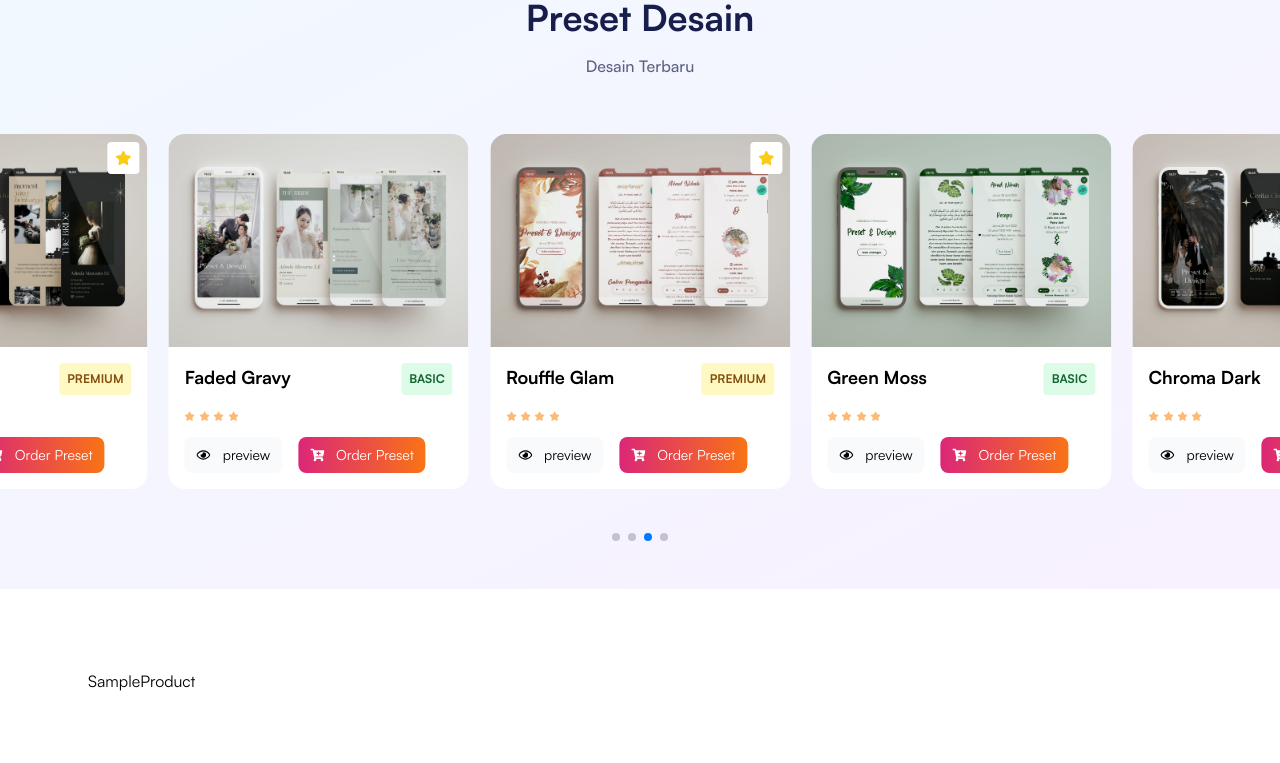
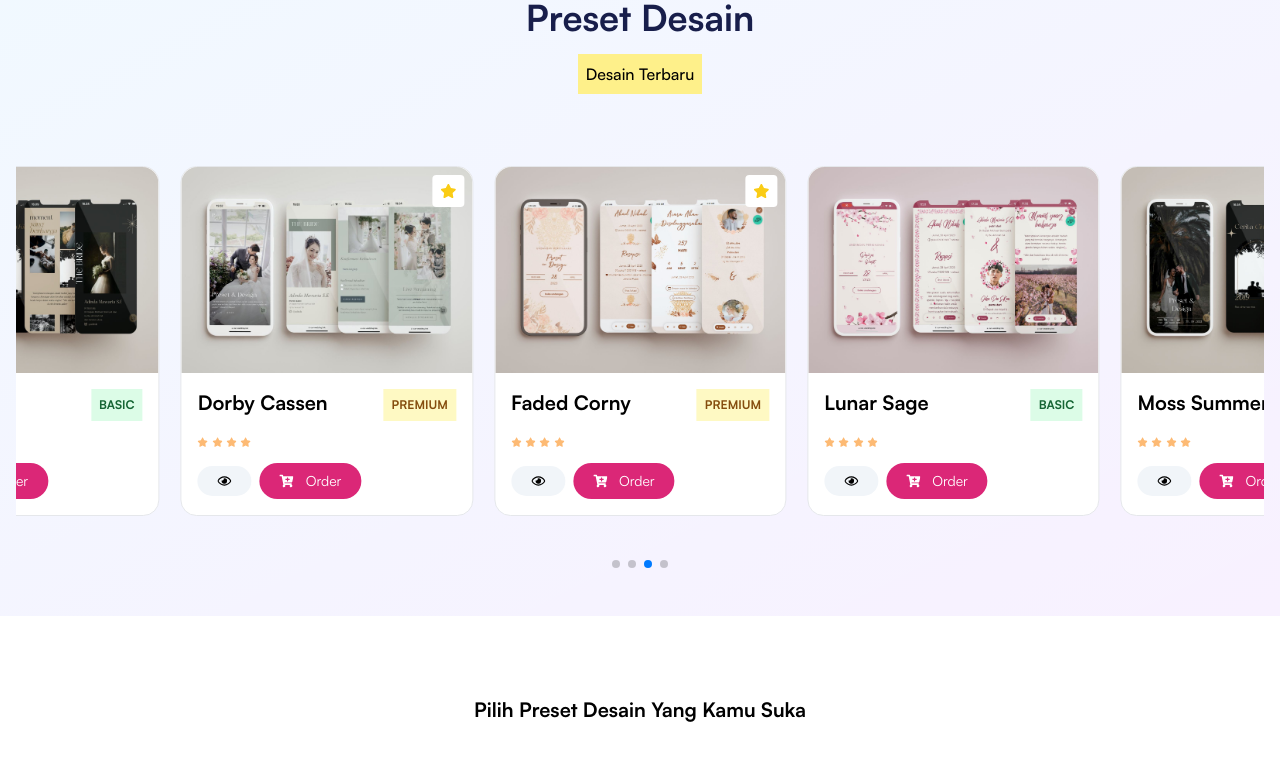
Before and after one commit to muffid/rabine-v2, a Next.js app: page / in a window 1280 px wide. Shown: the part 2800-3563 px from the top of the page. Before the commit the page ends 3493 px from the top, so only its background shows below. Built offline with nearby package versions, Linux system fonts and the light colour scheme.

Commit message:
fixing component

```diff
--- /dev/null
+++ b/components/globals/SingleProduct.js
@@ -0,0 +1,36 @@
+import React from 'react'
+import { FaCartPlus, FaRegEye, FaStar } from 'react-icons/fa'
+import Image from 'next/image'
+
+function SingleProduct(props) {
+  return (
+    <div className='flex flex-col items-center justify-start  p-2 mt-4'>
+        <div className='flex flex-col items-start  bg-white border rounded-2xl hover:shadow-xl hover:scale-105 transform transition '>
+            <Image
+                src={'/img/'+props.img}
+                width={400}
+                height={400}
+                className='rounded-t-2xl w-full '
+                style={{objectFit:`cover`}}
+                alt='undangan online rabine.id'
+            />
+            {props.cat === 'PREMIUM' ? (<div className='absolute bg-white flex items-center justify-center rounded top-2 right-2 p-2 text-yellow-400'>
+                            <FaStar/>
+                        </div>) : ''}
+            <div className='p-4 flex flex-row items-start justify-between w-full max-w-[300px] gap-x-2'>
+                <h1 className='bold text-sm md:text-lg lg:text-xl'>{props.name}</h1>
+                <h1 className={`text-xs bold  p-1 md:p-2 rounde ${props.cat === 'PREMIUM' ? 'bg-yellow-100 text-yellow-800' : 'bg-green-100 text-green-800'}` }>{props.cat}</h1>
+            </div>
+            <div className='flex flex-row gap-x-1 items-center text-orange-300 text-[0.65rem] px-4'>
+                <FaStar/><FaStar/><FaStar/><FaStar/>
+            </div>
+            <div className='p-4 flex  gap-y-3  flex-row items-center w-full max-w-[300px] gap-x-2'>
+                <button className='bg-slate-100 px-5 py-2 rounded-full base text-sm flex flex-row items-center gap-x-3 base'><FaRegEye/></button>
+                <button className='bg-pink-600 px-5 py-2 text-white rounded-full base text-sm flex flex-row items-center gap-x-3 base'><FaCartPlus/><span className='hidden md:inline'>Order</span></button>
+            </div>
+        </div>
+    </div>
+  )
+}
+
+export default SingleProduct
--- a/components/index/LatestProd.js
+++ b/components/index/LatestProd.js
@@ -21,7 +21,7 @@ function LatestProd() {
             setWindowSize(window.innerWidth)
             winRef.current = windowSize;
             if(winRef.current < 800){
-                setPerSlide(1)
+                setPerSlide(2)
             }else if(winRef.current >= 800 && winRef.current < 1023){
                 setPerSlide(2)
             }else{
@@ -42,7 +42,7 @@ function LatestProd() {
   return (
     <div className='flex flex-col items-center gap-y-4  mx-auto mt-20 mb-20 bg-gradient-to-br from-cyan-50/60 to bg-purple-100/60 py-8'>
     <h1 className={'font-bold  lg:text-4xl text-3xl text-center text-[#181E4B] '}>Preset Desain</h1>
-    <p className='text-center font-semibold text-[#5E6282]'>Desain Terbaru</p>
+    <p className='text-center font-semibold p-2 bg-yellow-200'>Desain Terbaru</p>
     <div className=' mt-8 w-full max-w-[1500px] ' >
        {/* jkkj */}
         <SliderTerbaru slide={perSlide} loop={true}/>
--- a/components/index/SampleProduct.js
+++ b/components/index/SampleProduct.js
@@ -1,8 +1,14 @@
 import React from 'react'
+import SingleProduct from '../globals/SingleProduct'
 
 function SampleProduct() {
   return (
-    <div>SampleProduct</div>
+    <div className='flex flex-col items-center gap-y-4'>
+        <h1 className='bold text-xl'>Pilih Preset Desain Yang Kamu Suka</h1>
+        <div className='grid grid-cols-2 md:grid-cols-3 lg:grid-cols-4 lg:gap-4'>
+            <SingleProduct img='prod2.jpg' cat='BASIC' name='Name Props'/>
+        </div>
+    </div>
   )
 }
 
--- a/components/index/SliderTerbaru.js
+++ b/components/index/SliderTerbaru.js
@@ -3,14 +3,14 @@ import { Swiper, SwiperSlide } from 'swiper/react';
 import { Autoplay,Pagination,Navigation } from 'swiper';
 import 'swiper/css';
 import "swiper/css/pagination";
-import Image from 'next/image'
-import { FaRegEye,FaStar,FaCartPlus } from "react-icons/fa";
+import SingleProduct from '../globals/SingleProduct';
+
 
 
 
 function SliderTerbaru(props) {
   return (
-    <div>
+    <div className='px-6 lg:px-4'>
          <Swiper
             loop={props.loop}
             slidesPerView={props.slide}
@@ -29,123 +29,16 @@ function SliderTerbaru(props) {
             className="mySwiper py-8 flex flex-col gap-y-8"
         >
           <SwiperSlide>
-                <div className='flex flex-col items-center justify-start p-2'>
-                    <div className='flex flex-col items-start  bg-white rounded-2xl hover:shadow-xl hover:scale-105 transform transition  relative'>
-                        <Image
-                            src='/img/prod1.jpg'
-                            width={400}
-                            height={400}
-                            className='rounded-t-2xl w-[300px]'
-                            style={{objectFit:`cover`}}
-                            alt='undangan online rabine.id'
-                        />
-                        <div className='absolute bg-white flex items-center justify-center rounded top-2 right-2 p-2 text-yellow-400'>
-                            <FaStar/>
-                        </div>
-                       <div className='p-4 flex flex-row items-start justify-between w-full max-w-[300px] gap-x-2'>
-                            <h1 className='bold text-lg'>Chroma Dark</h1>
-                            <h1 className='text-xs bold bg-yellow-100 p-2 rounded text-yellow-800 '>PREMIUM</h1>
-                       </div>
-
-                        <div className='flex flex-row gap-x-1 items-center text-orange-300 text-[0.65rem] px-4'>
-                            <FaStar/><FaStar/><FaStar/><FaStar/>
-                        </div>
-
-                       <div className='p-4 flex flex-row items-center w-full max-w-[300px] gap-x-4'>
-                           <button className='bg-slate-50 px-3 py-2 rounded-lg base text-sm flex flex-row items-center gap-x-3 base'><FaRegEye/> preview</button>
-                           <button className='bg-gradient-to-r from-pink-600 to-orange-500 px-3 py-2 text-white rounded-lg base text-sm flex flex-row items-center gap-x-3 base'><FaCartPlus/> Order Preset</button>
-                       </div>
-
-                    </div>
-                </div>
+            <SingleProduct name='Moss Summer' cat='BASIC' img='prod1.jpg'/>
           </SwiperSlide>
           <SwiperSlide>
-            <div className='flex flex-col items-center justify-start p-2'>
-                    <div className='flex flex-col items-start  bg-white rounded-2xl hover:shadow-xl hover:scale-105 transform transition '>
-                        <Image
-                            src='/img/prod2.jpg'
-                            width={400}
-                            height={400}
-                            className='rounded-t-2xl w-[300px]'
-                            style={{objectFit:`cover`}}
-                            alt='undangan online rabine.id'
-                        />
-                        <div className='p-4 flex flex-row items-start justify-between w-full max-w-[300px] gap-x-2'>
-                            <h1 className='bold text-lg'>Faded Gravy</h1>
-                            <h1 className='text-xs bold bg-green-100 p-2 rounded text-green-800 '>BASIC</h1>
-                        </div>
-
-                        <div className='flex flex-row gap-x-1 items-center text-orange-300 text-[0.65rem] px-4'>
-                            <FaStar/><FaStar/><FaStar/><FaStar/>
-                        </div>
-
-                       <div className='p-4 flex flex-row items-center w-full max-w-[300px] gap-x-4'>
-                           <button className='bg-slate-50 px-3 py-2 rounded-lg base text-sm flex flex-row items-center gap-x-3 base'><FaRegEye/> preview</button>
-                           <button className='bg-gradient-to-r from-pink-600 to-orange-500 px-3 py-2 text-white rounded-lg base text-sm flex flex-row items-center gap-x-3 base'><FaCartPlus/> Order Preset</button>
-                       </div>
-
-                    </div>
-                </div>
+            <SingleProduct name='Dorby Cassen' cat='PREMIUM' img='prod2.jpg'/>
           </SwiperSlide>
           <SwiperSlide>
-            <div className='flex flex-col items-center justify-start  p-2'>
-                    <div className='flex flex-col items-start  bg-white rounded-2xl hover:shadow-xl hover:scale-105 transform transition  relative'>
-                        <Image
-                            src='/img/prod8.jpg'
-                            width={400}
-                            height={400}
-                            className='rounded-t-2xl w-[300px] '
-                            style={{objectFit:`cover`}}
-                            alt='undangan online rabine.id'
-                        />
-                         <div className='absolute bg-white flex items-center justify-center rounded top-2 right-2 p-2 text-yellow-400'>
-                            <FaStar/>
-                        </div>
-                        <div className='p-4 flex flex-row items-start justify-between w-full max-w-[300px] gap-x-2'>
-                            <h1 className='bold text-lg'>Rouffle Glam</h1>
-                            <h1 className='text-xs bold bg-yellow-100 p-2 rounded text-yellow-800 '>PREMIUM</h1>
-                       </div>
-
-                       <div className='flex flex-row gap-x-1 items-center text-orange-300 text-[0.65rem] px-4'>
-                            <FaStar/><FaStar/><FaStar/><FaStar/>
-                        </div>
-
-                       <div className='p-4 flex flex-row items-center w-full max-w-[300px] gap-x-4'>
-                           <button className='bg-slate-50 px-3 py-2 rounded-lg base text-sm flex flex-row items-center gap-x-3 base'><FaRegEye/> preview</button>
-                           <button className='bg-gradient-to-r from-pink-600 to-orange-500 px-3 py-2 text-white rounded-lg base text-sm flex flex-row items-center gap-x-3 base'><FaCartPlus/> Order Preset</button>
-                       </div>
-
-                    </div>
-                </div>
+            <SingleProduct name='Faded Corny' cat='PREMIUM' img='prod4.jpg'/>
           </SwiperSlide>
-
           <SwiperSlide>
-            <div className='flex flex-col items-center justify-start  p-2'>
-                    <div className='flex flex-col items-start  bg-white rounded-2xl hover:shadow-xl hover:scale-105 transform transition '>
-                        <Image
-                            src='/img/prod10.jpg'
-                            width={400}
-                            height={400}
-                            className='rounded-t-2xl w-[300px] '
-                            style={{objectFit:`cover`}}
-                            alt='undangan online rabine.id'
-                        />
-                        <div className='p-4 flex flex-row items-start justify-between w-full max-w-[300px] gap-x-2'>
-                            <h1 className='bold text-lg'>Green Moss</h1>
-                            <h1 className='text-xs bold bg-green-100 p-2 rounded text-green-800 '>BASIC</h1>
-                       </div>
-
-                       <div className='flex flex-row gap-x-1 items-center text-orange-300 text-[0.65rem] px-4'>
-                            <FaStar/><FaStar/><FaStar/><FaStar/>
-                        </div>
-
-                       <div className='p-4 flex flex-row items-center w-full max-w-[300px] gap-x-4'>
-                           <button className='bg-slate-50 px-3 py-2 rounded-lg base text-sm flex flex-row items-center gap-x-3 base'><FaRegEye/> preview</button>
-                           <button className='bg-gradient-to-r from-pink-600 to-orange-500 px-3 py-2 text-white rounded-lg base text-sm flex flex-row items-center gap-x-3 base'><FaCartPlus/> Order Preset</button>
-                       </div>
-
-                    </div>
-                </div>
+            <SingleProduct name='Lunar Sage' cat='BASIC' img='prod5.jpg'/>
           </SwiperSlide>
         </Swiper>
     </div>
```
Lines whose indentation alone changed are shown as unchanged.
